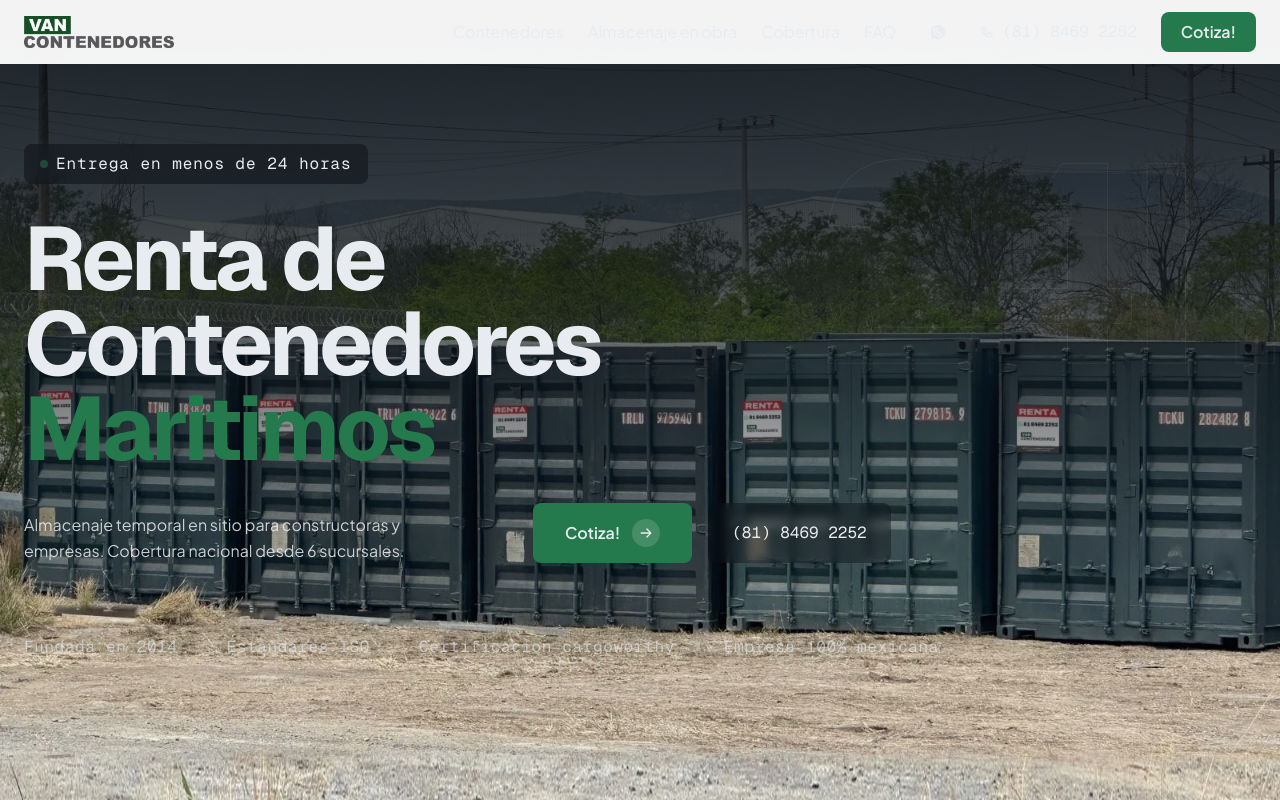
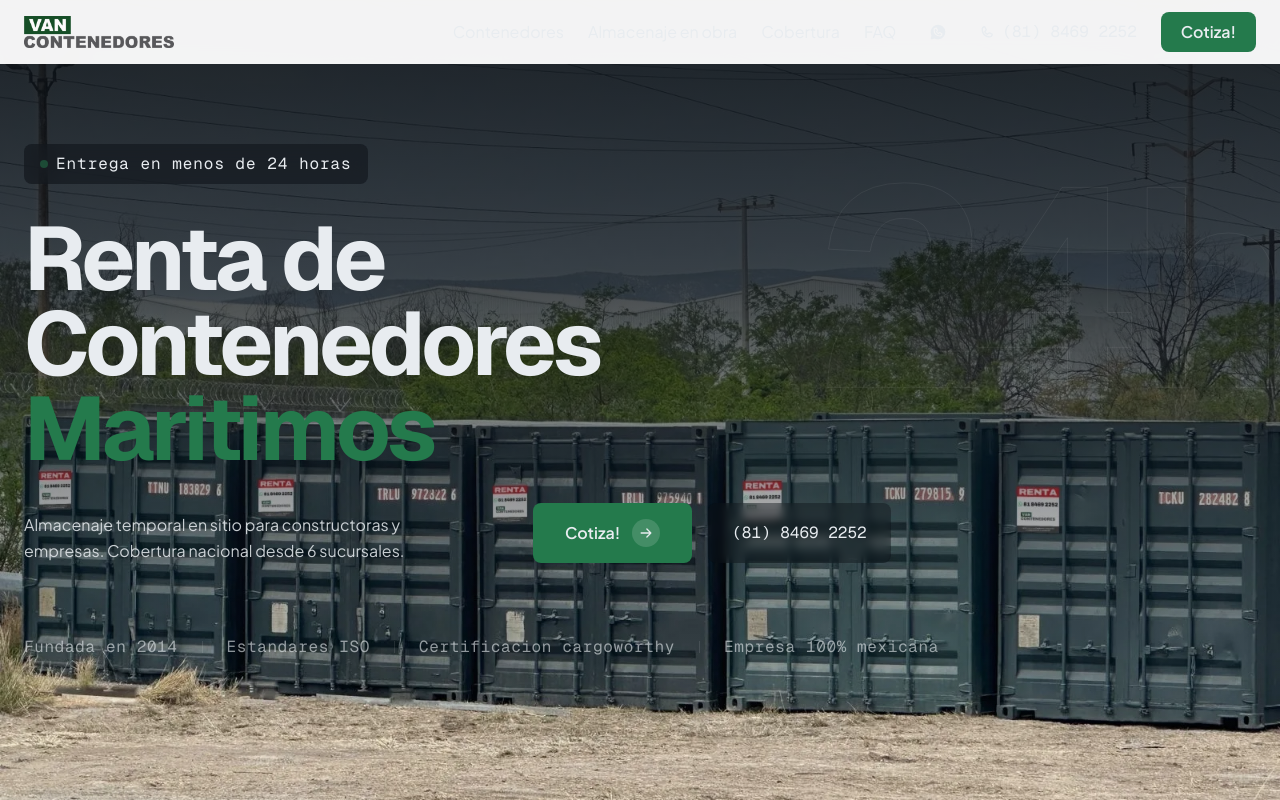
Before and after one commit to jorgeruiz/vancontenedores, a Next.js app: page / in a window 1280 px wide. Shown: the top 800 px of the page. Built offline with nearby package versions, Linux system fonts and the light colour scheme.

Commit message:
style: taller hero (120dvh), image align top so containers show at bottom
Co-Authored-By: Claude Opus 4.6 (1M context) <noreply@anthropic.com>

```diff
--- a/src/components/Hero.tsx
+++ b/src/components/Hero.tsx
@@ -15,7 +15,7 @@ export default function Hero() {
       className="relative overflow-hidden"
       style={{
         backgroundColor: "var(--color-bg)",
-        minHeight: "110dvh",
+        minHeight: "120dvh",
       }}
     >
       {/* Full-bleed image - positioned toward bottom so containers show */}
@@ -24,7 +24,7 @@ export default function Hero() {
           src="/images/client-m1.webp"
           alt="Fila de contenedores maritimos VAN Contenedores en patio industrial"
           fill
-          className="object-cover object-bottom"
+          className="object-cover object-top"
           priority
           sizes="100vw"
         />
```
